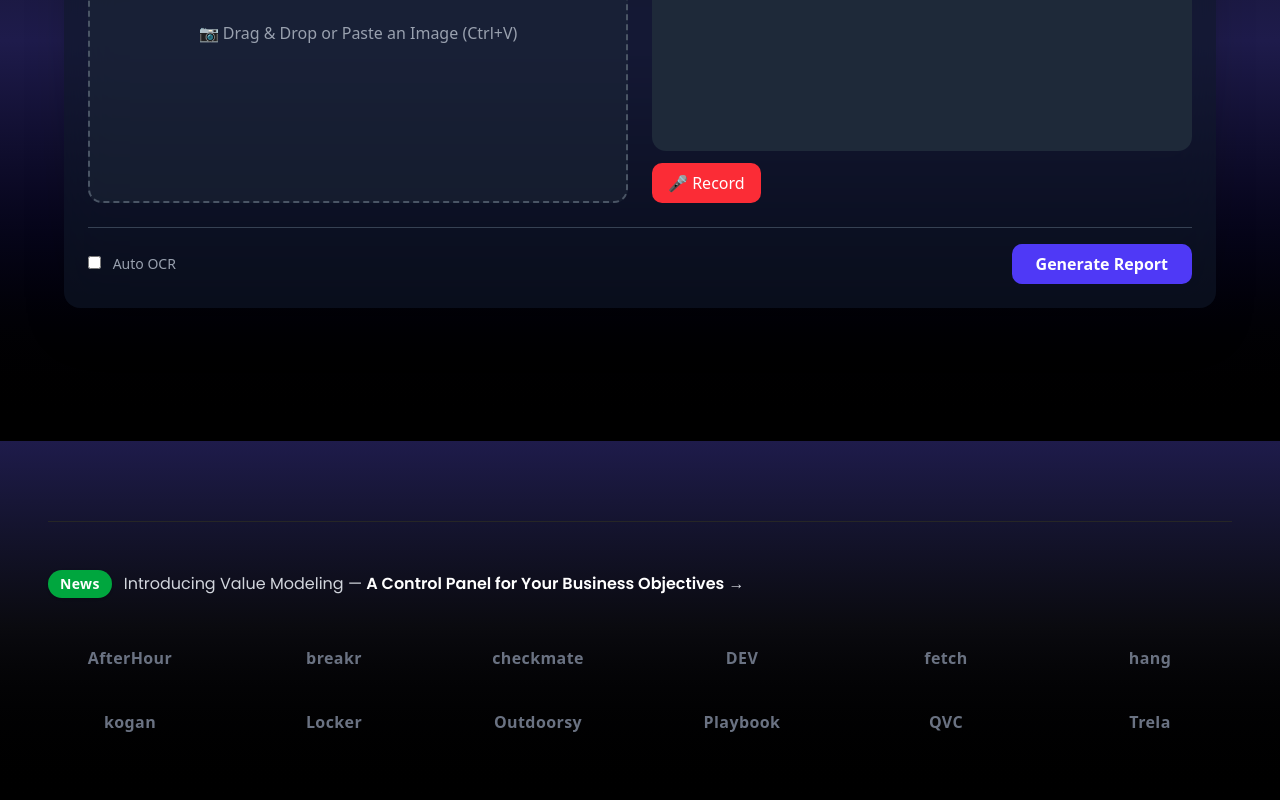
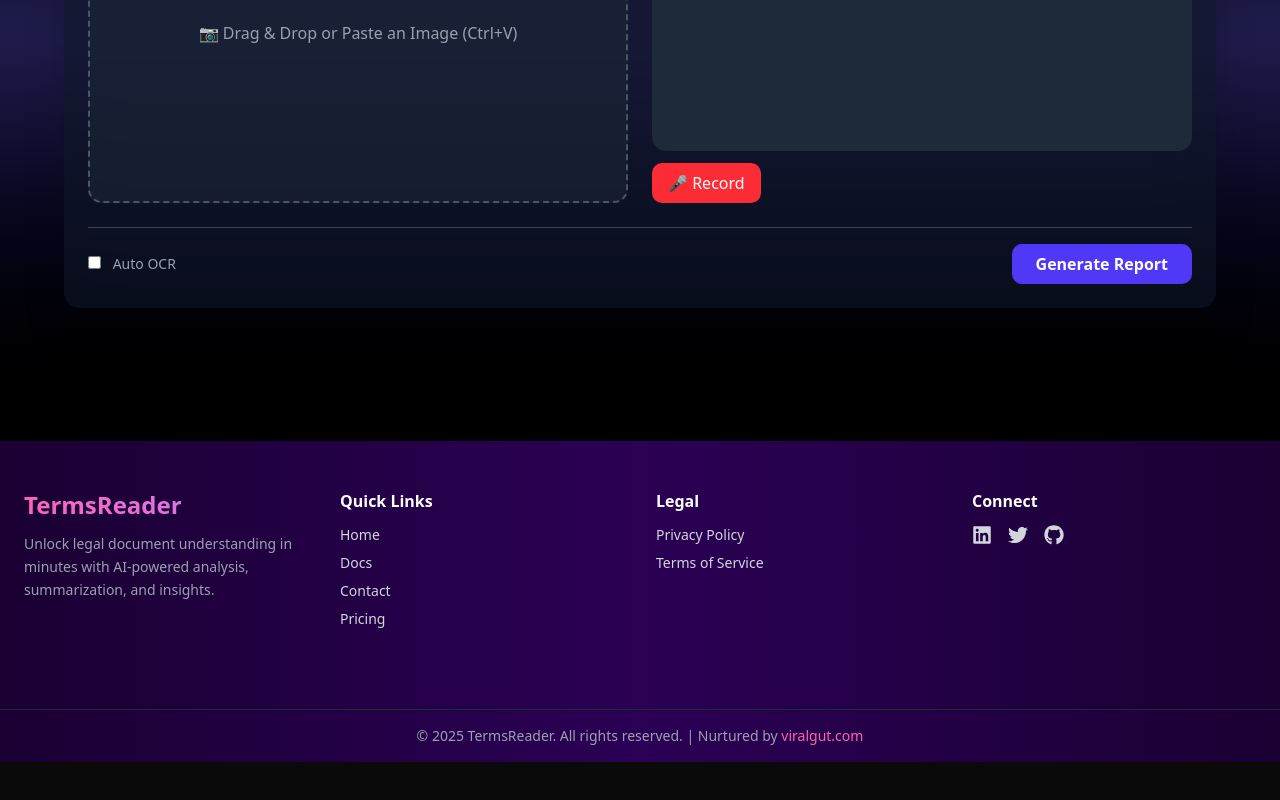
Before and after one commit to asharful70786/Terms-Reader, a React (Vite) app in the folder client/: page / in a window 1280 px wide. Shown: the part 1502-2302 px from the top of the page. After the commit the page ends 2264 px from the top, so only its background shows below. Built offline with nearby package versions, Linux system fonts and the light colour scheme.

Commit message:
Report view added

```diff
--- a/client/src/components/Common/ActionHub.jsx
+++ b/client/src/components/Common/ActionHub.jsx
@@ -1,11 +1,13 @@
 import React, { useEffect, useState } from "react";
 import { createWorker } from "tesseract.js";
+import ReportViewer from "./ReportView";
 
 function ActionHub() {
   const [pastedText, setPastedText] = useState("");
   const [imageUrl, setImageUrl] = useState(null);
   const [loading, setLoading] = useState(false);
   const [sending, setSending] = useState(false);
+  const [report, setReport] = useState(null); // NEW state for response
 
   useEffect(() => {
     const handlePaste = async (event) => {
@@ -18,7 +20,6 @@
           const url = URL.createObjectURL(file);
           setImageUrl(url);
 
-          // using  Tesseract (ocr - img to text generator on Frontend)
           setLoading(true);
           const worker = await createWorker("eng");
           const { data } = await worker.recognize(file);
@@ -39,6 +40,7 @@
     window.addEventListener("paste", handlePaste);
     return () => window.removeEventListener("paste", handlePaste);
   }, []);
+
   const handleCreate = async () => {
     if (!pastedText.trim()) {
       alert("Please paste text or image first!");
@@ -53,11 +55,10 @@
         body: JSON.stringify({ text: pastedText }),
       });
 
-      if (!res.ok) {
-        throw new Error("Failed to send data");
-      }
+      if (!res.ok) throw new Error("Failed to send data");
+
       const data = await res.json();
-      console.log(data);
+      setReport(data.result || JSON.stringify(data));
     } catch (err) {
       console.error(err);
       alert("❌ Error sending data");
@@ -67,9 +68,7 @@
   };
 
   return (
-
     <section className="min-h-screen bg-gradient-to-b from-[#0a0a0f] via-[#1e1b4b] to-black flex items-center justify-center p-6 text-white">
-
       <div className="w-full max-w-6xl bg-gray-900/60 backdrop-blur-xl rounded-2xl shadow-2xl p-6 flex flex-col gap-6">
         <h1 className="text-2xl font-bold text-center mb-2">
           Upload / Paste Image or Text
@@ -118,7 +117,6 @@
             <label>
               <input type="checkbox" className="mr-2" /> Auto OCR
             </label>
-
           </div>
           <button
             onClick={handleCreate}
@@ -128,9 +126,11 @@
             {sending ? "🚀 Sending..." : "Generate Report"}
           </button>
         </div>
+
+        {/* Show Report in another component */}
+        <ReportViewer report={report} />
       </div>
     </section>
-
   );
 }
 
--- /dev/null
+++ b/client/src/components/Common/ReportView.jsx
@@ -0,0 +1,16 @@
+import React from "react";
+
+function ReportViewer({ report }) {
+  if (!report) return null; // don’t render until data exists
+
+  return (
+    <section className="mt-6 bg-gray-800/60 backdrop-blur-xl rounded-xl p-6 shadow-xl text-white">
+      <h2 className="text-xl font-bold mb-4">📄 Generated Report</h2>
+      <div className="whitespace-pre-wrap text-gray-200 leading-relaxed">
+        {report}
+      </div>
+    </section>
+  );
+}
+
+export default ReportViewer;
--- a/client/src/components/Layout/Footer.jsx
+++ b/client/src/components/Layout/Footer.jsx
@@ -0,0 +1,69 @@
+import React from "react";
+import { FaLinkedin, FaTwitter, FaGithub } from "react-icons/fa";
+
+function Footer() {
+  return (
+    <footer className="bg-gradient-to-r from-[#1a0033] via-[#2b0055] to-[#1a0033] text-gray-300">
+      <div className="max-w-7xl mx-auto px-6 py-12 grid md:grid-cols-4 gap-8">
+        {/* Brand */}
+        <div>
+          <h2 className="text-2xl font-extrabold bg-gradient-to-r from-pink-400 to-purple-400 bg-clip-text text-transparent">
+            TermsReader
+          </h2>
+          <p className="mt-3 text-sm text-gray-400 leading-relaxed">
+            Unlock legal document understanding in minutes with AI-powered
+            analysis, summarization, and insights.
+          </p>
+        </div>
+
+        {/* Quick Links */}
+        <div>
+          <h3 className="font-semibold text-white mb-3">Quick Links</h3>
+          <ul className="space-y-2 text-sm">
+            <li><a href="/" className="hover:text-pink-400">Home</a></li>
+            <li><a href="/docs" className="hover:text-pink-400">Docs</a></li>
+            <li><a href="/contact" className="hover:text-pink-400">Contact</a></li>
+            <li><a href="/pricing" className="hover:text-pink-400">Pricing</a></li>
+          </ul>
+        </div>
+
+        {/* Legal */}
+        <div>
+          <h3 className="font-semibold text-white mb-3">Legal</h3>
+          <ul className="space-y-2 text-sm">
+            <li><a href="/privacy" className="hover:text-pink-400">Privacy Policy</a></li>
+            <li><a href="/terms" className="hover:text-pink-400">Terms of Service</a></li>
+          </ul>
+        </div>
+
+        {/* Connect */}
+        <div>
+          <h3 className="font-semibold text-white mb-3">Connect</h3>
+          <div className="flex space-x-4 text-xl">
+            <a href="https://linkedin.com" target="_blank" rel="noreferrer" className="hover:text-pink-400"><FaLinkedin /></a>
+            <a href="https://twitter.com" target="_blank" rel="noreferrer" className="hover:text-pink-400"><FaTwitter /></a>
+            <a href="https://github.com" target="_blank" rel="noreferrer" className="hover:text-pink-400"><FaGithub /></a>
+          </div>
+        </div>
+      </div>
+
+      {/* Bottom Bar */}
+      <div className="border-t border-gray-800 mt-8 py-4 text-center text-sm text-gray-400">
+        <p>
+          © {new Date().getFullYear()} TermsReader. All rights reserved. |
+          Nurtured by{" "}
+          <a
+            href="https://viralgut.com"
+            target="_blank"
+            rel="noopener noreferrer"
+            className="text-pink-400 hover:underline"
+          >
+            viralgut.com
+          </a>
+        </p>
+      </div>
+    </footer>
+  );
+}
+
+export default Footer;
--- a/client/src/pages/IndexPage.jsx
+++ b/client/src/pages/IndexPage.jsx
@@ -3,6 +3,7 @@
 import ClientsSection from './PartnersSection'
 
 import ActionHub from '../components/Common/ActionHub'
+import Footer from '../components/Layout/Footer'
 
 function IndexPage() {
   return (
@@ -10,7 +11,9 @@
    <NavBar/>
     <HomePage/>
     <ActionHub/>
-    <ClientsSection/>
+    {/* <ClientsSection/> */}
+
+    <Footer/>
     </>
   )
 }
```
